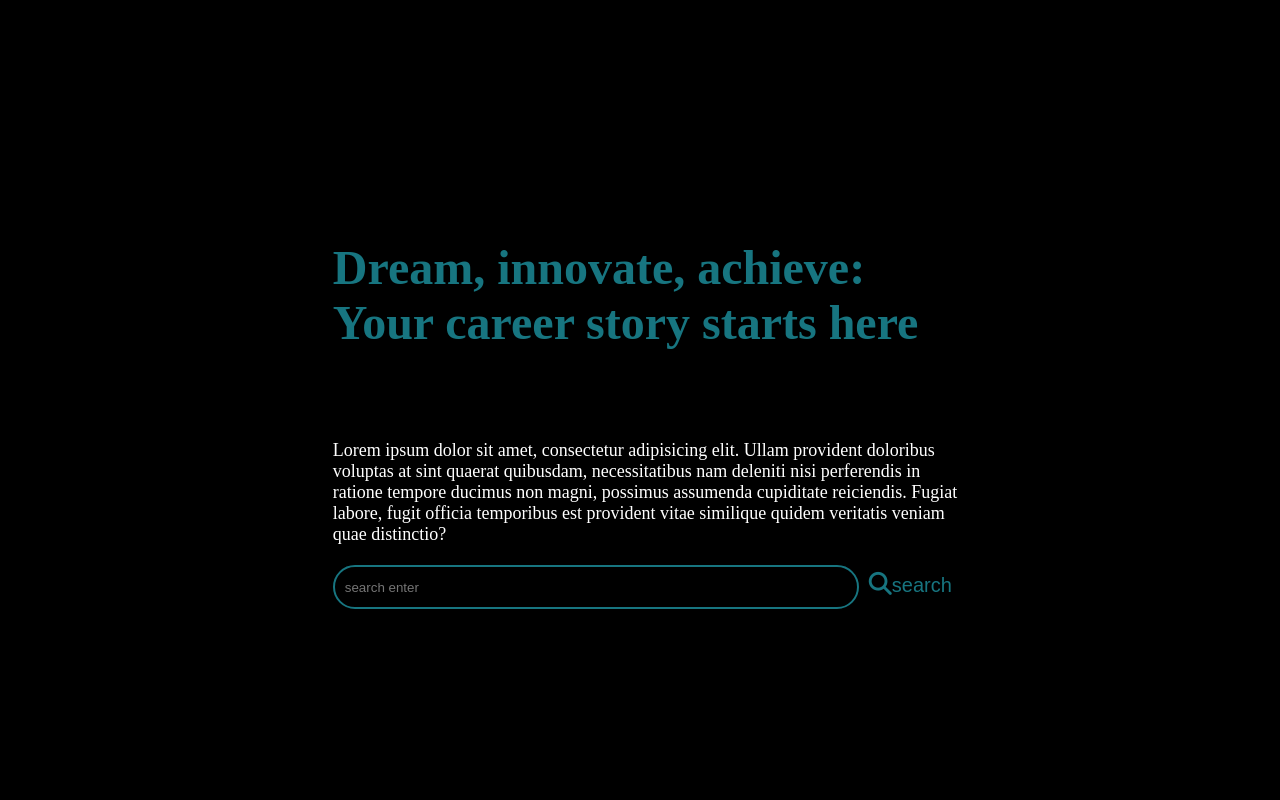
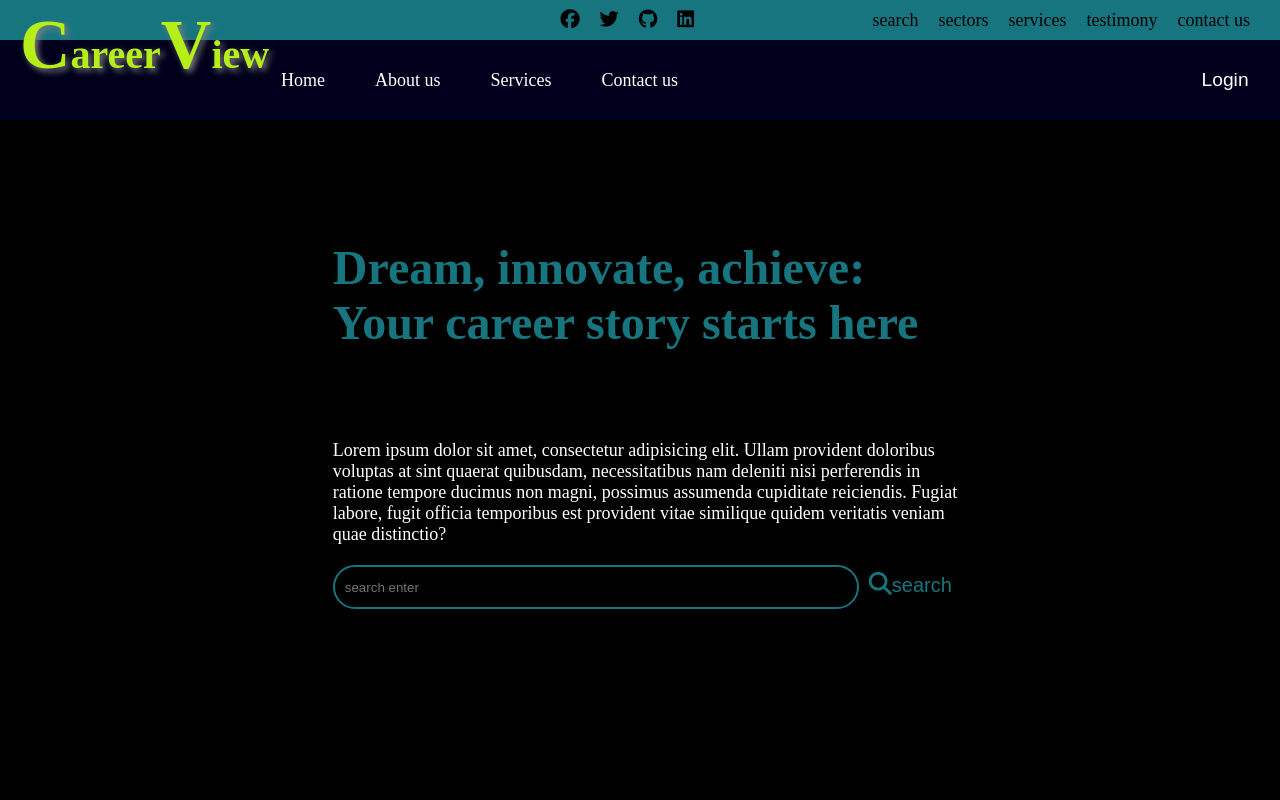
Before and after one commit to NikhilSiripuram139/CareerView-A-Consulting-website, an Angular app: page / in a window 1280 px wide. Shown: the top 800 px of the page. Built offline with nearby package versions, Linux system fonts and the light colour scheme.

Commit message:
Header added

```diff
--- a/src/app/header/header.component.html
+++ b/src/app/header/header.component.html
@@ -1,5 +1,5 @@
 <div class="header-container">
-    <!-- <div class="topheader">
+    <div class="topheader">
         <div class="socialid">
             <nav>
                 <ul>
@@ -51,7 +51,7 @@
             </div>
         </div>
 
-    </div> -->
+    </div>
 </div>
 
 <!-- <app-log *ngIf="showlog" (logging)="logreceive($event)"></app-log> -->
```
